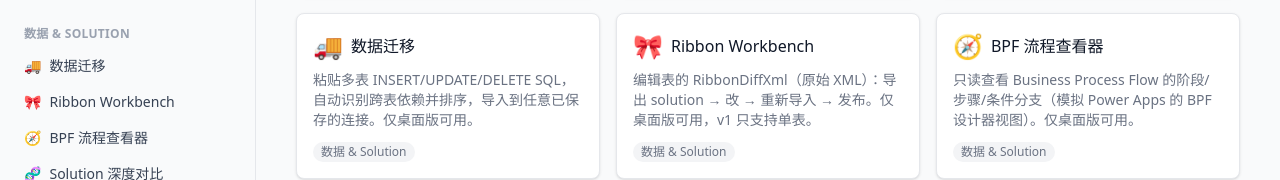
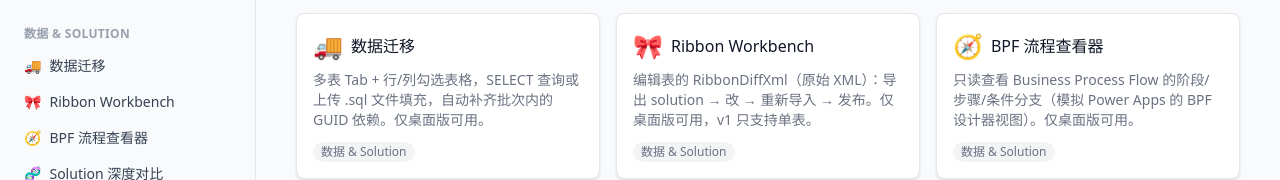
Before and after one commit to ZaneYuan/PowerApps-Studio-Tools, a React (Vite) app: page / in a window 1280 px wide. Shown: the part 522-702 px from the top of the page. Built offline with nearby package versions, Linux system fonts and the light colour scheme.

Commit message:
README/registry: update Data Migration description for the tabbed-grid rebuild
Follows the previous commit — the tool description was still describing the intermediate
SQL-paste-only version.

```diff
--- a/src/tools/registry.ts
+++ b/src/tools/registry.ts
@@ -60,7 +60,7 @@
   {
     id: "data-migration",
     name: "数据迁移",
-    description: "粘贴多表 INSERT/UPDATE/DELETE SQL，自动识别跨表依赖并排序，导入到任意已保存的连接。仅桌面版可用。",
+    description: "多表 Tab + 行/列勾选表格，SELECT 查询或上传 .sql 文件填充，自动补齐批次内的 GUID 依赖。仅桌面版可用。",
     category: "数据 & Solution",
     icon: "🚚",
     Component: lazy(() => import("./data-migration/DataMigration")),
```
Also changed, not shown: 1 other file (tests, documents, lock files or other folders).
